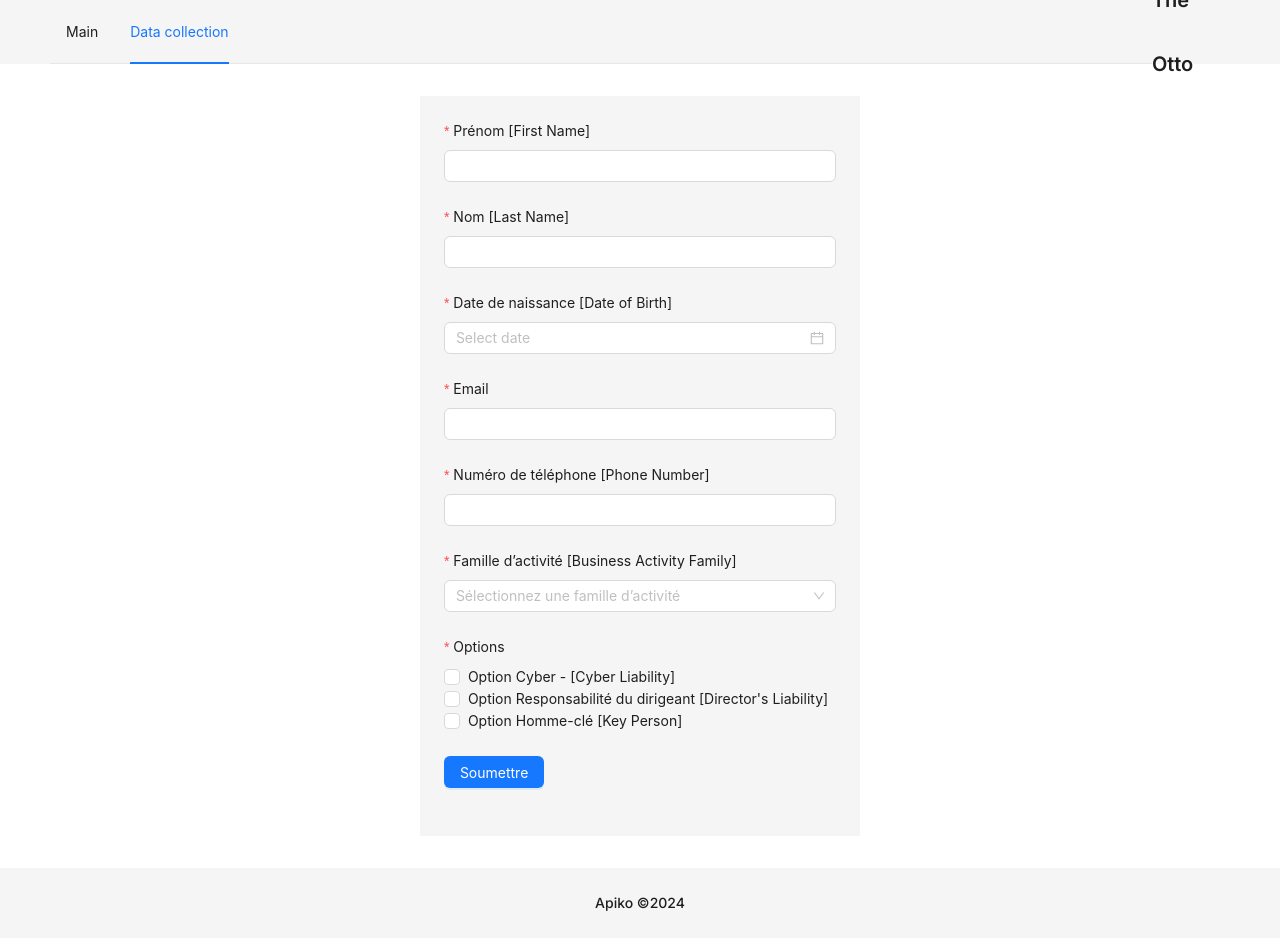
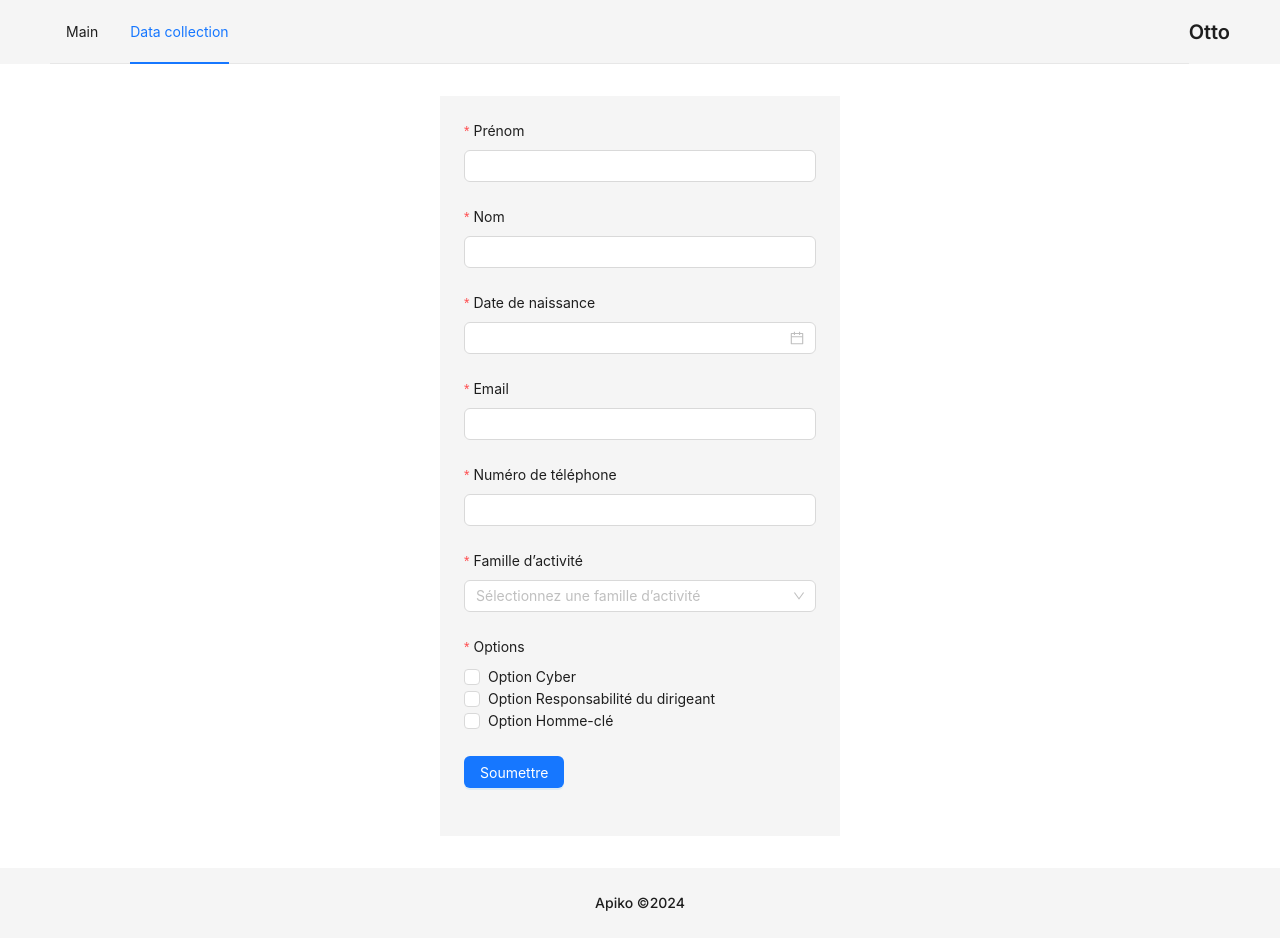
Before and after one commit to pavloliashchynskyi/TheOtto, a React (Vite) app in the folder client/: page / in a window 1280 px wide. Both pictures are taken after a click on the item "Data collection". Built offline with nearby package versions, Linux system fonts and the light colour scheme.

Commit message:
refactor

```diff
--- a/client/src/components/AppLayout/AppLayout.tsx
+++ b/client/src/components/AppLayout/AppLayout.tsx
@@ -58,7 +58,7 @@ export const AppLayout: React.FC = () => {
             fontSize: "20px",
           }}
         >
-          The Otto
+          Otto
         </div>
       </Header>
       <Content style={{ padding: "32px" }}>
--- a/client/src/components/pages/CollectData/CollectDataPage.tsx
+++ b/client/src/components/pages/CollectData/CollectDataPage.tsx
@@ -21,7 +21,7 @@ export const CollectDataPage = () => {
         >
           <Form.Item
             name="firstName"
-            label="Prénom [First Name]"
+            label="Prénom"
             rules={[{ required: true, message: "Veuillez entrer votre prénom!" }]}
           >
             <Input />
@@ -29,7 +29,7 @@ export const CollectDataPage = () => {
 
           <Form.Item
             name="lastName"
-            label="Nom [Last Name]"
+            label="Nom"
             rules={[{ required: true, message: "Veuillez entrer votre nom!" }]}
           >
             <Input />
@@ -37,10 +37,10 @@ export const CollectDataPage = () => {
 
           <Form.Item
             name="dob"
-            label="Date de naissance [Date of Birth]"
+            label="Date de naissance"
             rules={[{ required: true, message: "Veuillez sélectionner votre date de naissance!" }]}
           >
-            <DatePicker style={{ width: "100%" }} />
+            <DatePicker style={{ width: "100%" }} placeholder="" />
           </Form.Item>
 
           <Form.Item
@@ -53,7 +53,7 @@ export const CollectDataPage = () => {
 
           <Form.Item
             name="phone"
-            label="Numéro de téléphone [Phone Number]"
+            label="Numéro de téléphone"
             rules={[{ required: true, message: "Veuillez entrer votre numéro de téléphone!" }]}
           >
             <Input type="tel" />
@@ -61,7 +61,7 @@ export const CollectDataPage = () => {
 
           <Form.Item
             name="activityFamily"
-            label="Famille d’activité [Business Activity Family]"
+            label="Famille d’activité"
             rules={[{ required: true, message: "Veuillez sélectionner une famille d’activité!" }]}
           >
             <Select placeholder="Sélectionnez une famille d’activité">
@@ -83,14 +83,12 @@ export const CollectDataPage = () => {
           >
             <Checkbox.Group style={{ display: "flex", flexDirection: "column" }}>
               <Tooltip title="test">
-                <Checkbox value="Option1">Option Cyber - [Cyber Liability]</Checkbox>
+                <Checkbox value="Option1">Option Cyber</Checkbox>
               </Tooltip>
               <Tooltip title="test">
-                <Checkbox value="Option2">
-                  Option Responsabilité du dirigeant [Director's Liability]
-                </Checkbox>
+                <Checkbox value="Option2">Option Responsabilité du dirigeant</Checkbox>
               </Tooltip>
-              <Checkbox value="Option3">Option Homme-clé [Key Person]</Checkbox>
+              <Checkbox value="Option3">Option Homme-clé</Checkbox>
             </Checkbox.Group>
           </Form.Item>
 
--- a/client/src/components/pages/CollectData/collectDataPage.styles.css
+++ b/client/src/components/pages/CollectData/collectDataPage.styles.css
@@ -6,6 +6,7 @@
 
     .collectDataContainer {
         background-color: #f5f5f5;
+        width: 400px;
 
         .collectDataForm {
             padding: 24px;
```
